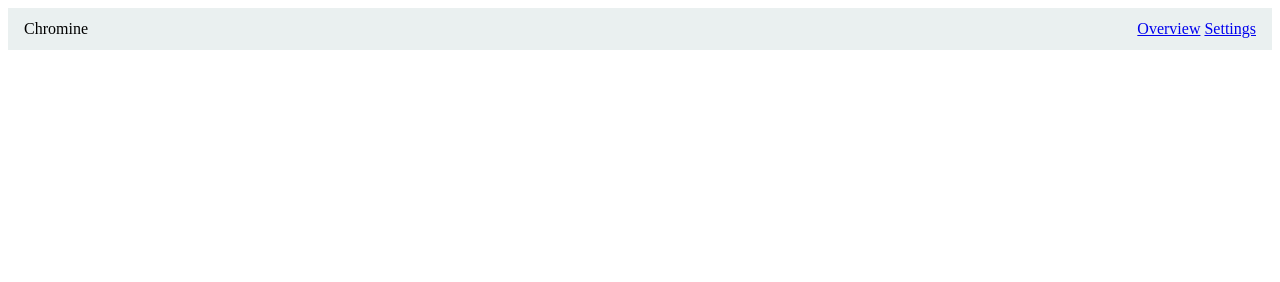
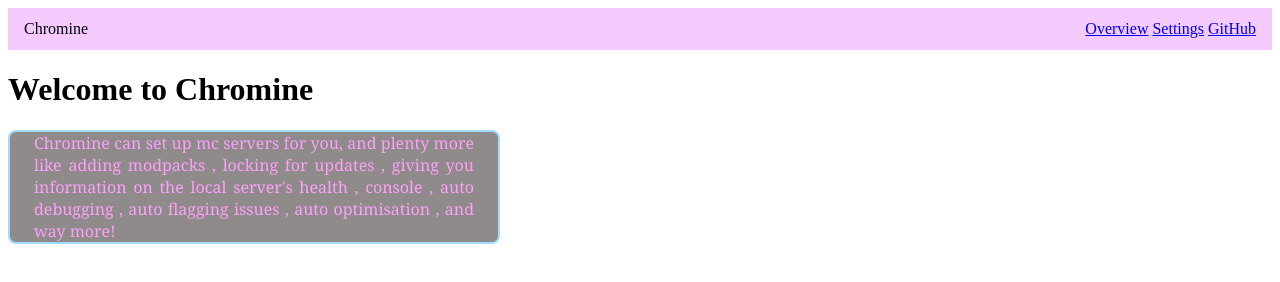
Before and after one commit to Ans-yt/Chromine, a plain HTML site: page front-end/index.html in a window 1280 px wide. Drawn offline with Linux system fonts and the light colour scheme.

Commit message:
updated css + index

```diff
--- a/front-end/index.html
+++ b/front-end/index.html
@@ -11,7 +11,13 @@
 <nav>
     <a href="overview.html">Overview</a>
     <a href="settings.html">Settings</a>
+    <a href="https://github.com/Ans-yt/Chromine" target="_blank">GitHub</a>
 </nav>
 </header>
+<background>
+    <div class="content">
+        <h1>Welcome to Chromine</h1>
+        <p>Chromine can set up mc servers for you, and plenty more like adding modpacks , locking for updates , giving you information on the local server's health , console , auto debugging , auto flagging issues , auto optimisation , and way more!</p>
+    </div>
 </body>
 </html>
--- a/front-end/main.css
+++ b/front-end/main.css
@@ -3,5 +3,18 @@ display : flex ;
 justify-content : space-between ;
 align-items : center ;
 padding : 12px 16px ;
-background-color : #EAF0F0 ;
+background-color : #f4caff ;
 }
+
+.content p {
+    font-size : 16px ;
+    font-family :Georgia, 'Times New Roman', Times, serif;
+    color : #ff9ffa ;
+    wrap : normal ;
+    text-align : justify ;
+    max-width : 440px ;
+    padding : 0px 24px ;
+    background-color : #8f8b8b ;
+border-radius : 8px ;
+border : 2px solid #9fdcff ;
+}
```
